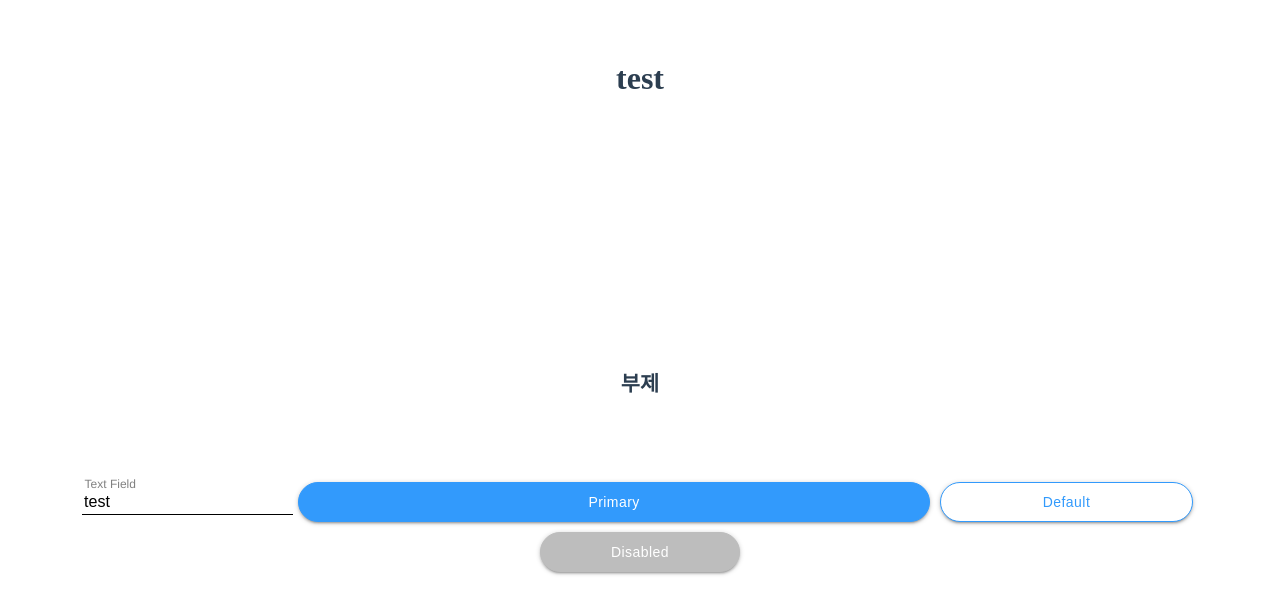
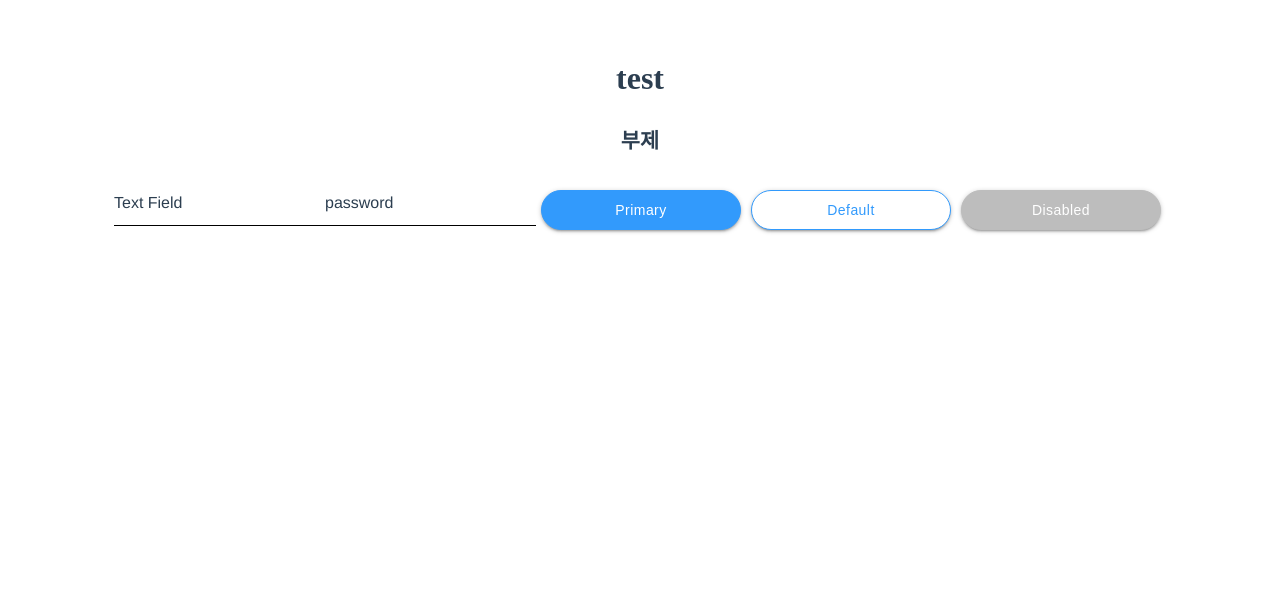
Before and after one commit to GoodListener/ourlunch, a Vue app: page /#/test in a window 1280 px wide. Shown: the top 614 px of the page. Built offline with nearby package versions, Linux system fonts and the light colour scheme; a web font is replaced by a local one.

Commit message:
인풋 기능 수정, 문법 경고 제거

```diff
--- a/src/components/Home.vue
+++ b/src/components/Home.vue
@@ -1,6 +1,6 @@
 <template>
   <div>
-    <Title>우리의점심</Title>
+    <Title class="title">우리의점심</Title>
     <div>
       <div class="middle">
         <div>
@@ -18,7 +18,6 @@
 import Button from '@/components/ui/Button'
 import Title from '@/components/ui/Title'
 
-
 export default {
   name: 'Test',
   components: {
@@ -27,10 +26,11 @@ export default {
 }
 </script>
 
-<style>
-  h2 {
+<style scoped>
+.title {
   margin-bottom: 270px;
 }
+
 .middle {
   width: 100%;
   position: fixed;
--- a/src/components/StartFamily.vue
+++ b/src/components/StartFamily.vue
@@ -16,14 +16,12 @@
           :value="inputValue"
           :change="onchange"
         />
-
       </div>
 
       <div class ="buttons">
           <Button class="default">이전</Button>
           <Button class="primary">다음</Button>
       </div>
-
   </div>
 </template>
 
@@ -39,26 +37,28 @@ export default {
   }
 }
 </script>
-<style>
-  h3{
+
+<style scoped>
+h3 {
   font-size:5px;
   margin-bottom: 80px;
 }
-  button.base_button.default{
+
+button.base_button.default {
   width: 20%;
 }
-  button.base_button.primary{
+
+button.base_button.primary {
   width: 50%;
 }
 
-  .company{
+.company {
   margin-bottom: 50px;
 }
-  .buttons{
+
+.buttons {
   width: 100%;
   position: fixed;
   bottom: 50px;
 }
-
-
 </style>
--- a/src/components/Test.vue
+++ b/src/components/Test.vue
@@ -5,8 +5,12 @@
     <Input
       type="text"
       label="Text Field"
-      :value="inputValue"
-      :change="onchange"
+      v-model="inputValue"
+    />
+    <Input
+      type="password"
+      label="password"
+      v-model="password"
     />
     <Button class="primary">Primary</Button>
     <Button class="default">Default</Button>
@@ -25,14 +29,13 @@ export default {
   components: {
     Button, Title, SubTitle, Input
   },
-  data () {
-    return {
-      inputValue: 'test'
-    }
-  },
+  data: () => ({
+    inputValue: '',
+    password: ''
+  }),
   methods: {
-    onchange: function (value) {
-      this.inputValue = value
+    onPasswordChange: function (value) {
+      this.password = value
     }
   }
 }
--- a/src/components/ui/Input.vue
+++ b/src/components/ui/Input.vue
@@ -1,13 +1,15 @@
 <template>
   <div :class="type">
-    <label :class="labelText">{{label}}</label>
+    <label :class="labelState" :for="autoGenId">{{label}}</label>
     <input
+    :id="autoGenId"
+    :type="type"
     class="base_input"
-    :type="type"
+    ref="input"
     :value="value"
+    @input="updateValue($event.target.value)"
     @focus="onfocus"
-    @blur="onfocusout"
-    @change="onchange" />
+    @blur="onfocusout"/>
   </div>
 </template>
 
@@ -15,60 +17,60 @@
 export default {
   beforeMount () {
     if (this.value) {
-      this.labelText = 'focusin'
+      this.labelState = 'focusin'
     }
   },
-  data () {
-    return {
-      labelText: 'focusout'
-    }
-  },
-  props: {
-    type: {
-      type: String,
-      default: 'text'
-    },
-    value: {
-      type: String
-    },
-    label: {
-      type: String,
-      default: 'label'
-    },
-    change: {
-      type: Function
-    }
-  },
+  data: () => ({
+    labelState: 'focusout'
+  }),
+  props: ['type', 'label', 'value'],
   methods: {
     onfocus: function () {
-      this.labelText = 'focusin'
+      this.labelState = 'focusin'
     },
     onfocusout: function () {
       if (this.value) {
-        this.labelText = 'focusin'
+        this.labelState = 'focusin'
       } else {
-        this.labelText = 'focusout'
+        this.labelState = 'focusout'
       }
     },
-    onchange: function (e) {
-      this.change(e.target.value)
+    updateValue: function (inputValue) {
+      this.$emit('input', inputValue)
+    }
+  },
+  computed: {
+    autoGenId: function () {
+      return 'input-id-' + Math.random().toString(36).substr(2, 9)
     }
   }
 }
 </script>
 
 <style scoped>
-div.text {
+div {
   display: inline-flex;
-  height: 1.5rem;
+  min-height: 48px;
+  margin: 4px 0 24px;
+  padding-top: 16px;
+  position: relative;
+  box-sizing: border-box;
+  font-family: inherit;
 }
 
-div.text label {
+div label {
   position: absolute;
   display: flex;
   align-items: flex-start;
   transition: color 200ms cubic-bezier(0.0, 0, 0.2, 1) 0ms,
               transform 200ms cubic-bezier(0.0, 0, 0.2, 1) 0ms;
+}
+
+input {
+  outline: none;
+  font-size: 1.0rem;
+  border: 0;
+  border-bottom: 1px solid #000;
 }
 
 .focusout {
@@ -79,28 +81,4 @@ div.text label {
   transform: scale(0.75) translate(-0.5rem, -1.32rem);
   color: gray;
 }
-
-input {
-  border: 0px;
-}
-
-input[type="text"] {
-  outline: none;
-  font-size: 1.0rem;
-  border-bottom: 1px solid #000;
-  z-index: 1;
-  background-color: transparent;
-}
-
-input[type="checkbox"] {
-
-}
-
-input[type="password"] {
-  outline: none;
-  font-size: 1.0rem;
-  border-bottom: 1px solid #000;
-  z-index: 1;
-  background-color: transparent;
-}
 </style>
--- a/src/components/ui/Title.vue
+++ b/src/components/ui/Title.vue
@@ -13,6 +13,5 @@ h2 {
   width: 100%;
   font-size: 2rem;
   font-family: 'BMDOHYEON';
-
 }
 </style>
```
Also changed, not shown: src/components/ui/Grid.vue (added, +29 -0 lines). Lines whose indentation alone changed are shown as unchanged.
